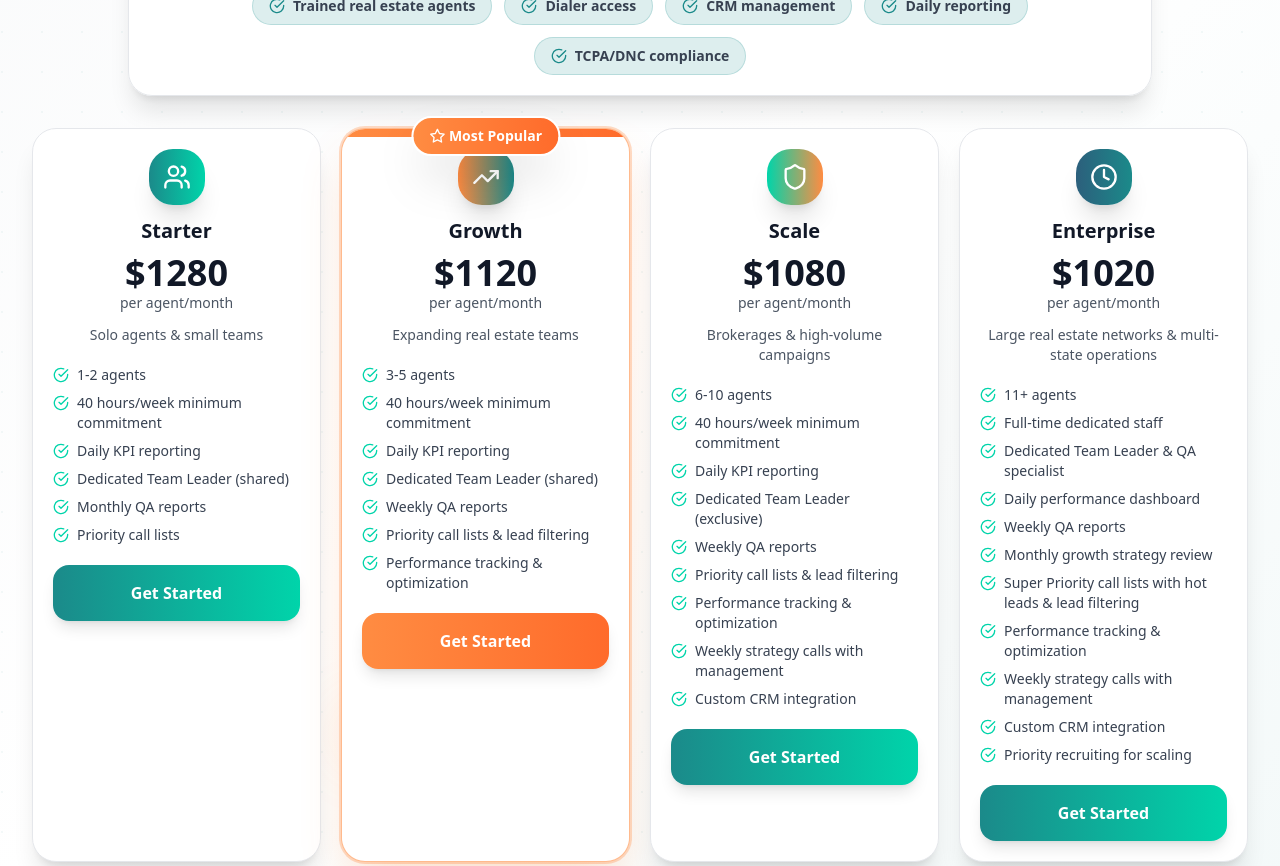
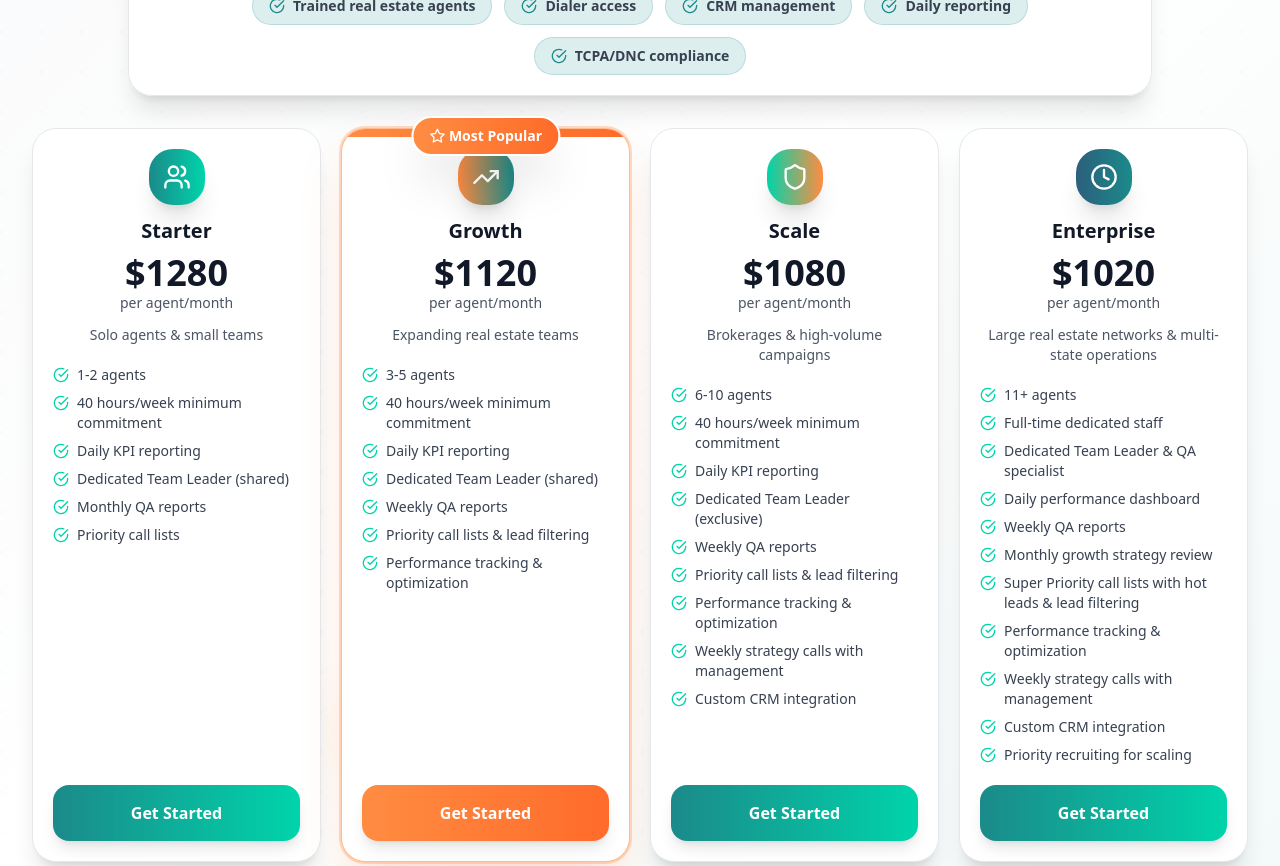
Before and after one commit to Ziad22tarek/Nile-Support-Website, a React (Vite) app: page / in a window 1280 px wide. Shown: the part 4720-5586 px from the top of the page. Built offline with nearby package versions, Linux system fonts and the light colour scheme.

Commit message:
Align Get Started buttons at bottom of cards

```diff
--- a/src/components/Pricing.tsx
+++ b/src/components/Pricing.tsx
@@ -168,7 +168,7 @@ const Pricing = () => {
                     {/* Glow effect */}
                     <div className={`absolute -inset-1 bg-gradient-to-r ${plan.color} rounded-3xl blur opacity-0 group-hover:opacity-20 transition-opacity duration-500`}></div>
 
-                    <div className="relative p-3 sm:p-4 lg:p-5">
+                    <div className="relative p-3 sm:p-4 lg:p-5 h-full flex flex-col">
                       {/* Icon and Header */}
                       <div className="text-center mb-3 sm:mb-4 lg:mb-5">
                         <div className={`w-8 h-8 sm:w-10 sm:h-10 lg:w-12 lg:h-12 xl:w-14 xl:h-14 bg-gradient-to-r ${plan.color} rounded-3xl flex items-center justify-center mx-auto mb-2 sm:mb-3 group-hover:scale-110 transition-transform duration-300 shadow-xl`}>
@@ -190,7 +190,7 @@ const Pricing = () => {
                       </div>
 
                       {/* Features */}
-                      <ul className="space-y-1 sm:space-y-2 mb-3 sm:mb-4 lg:mb-5">
+                      <ul className="space-y-1 sm:space-y-2 mb-3 sm:mb-4 lg:mb-5 flex-grow">
                         {plan.features.map((feature, featureIndex) => (
                           <li key={featureIndex} className="flex items-start">
                             <CheckCircle className="h-2 w-2 sm:h-3 sm:w-3 lg:h-4 lg:w-4 text-[#00D4AA] mr-2 flex-shrink-0 mt-0.5" />
@@ -200,7 +200,7 @@ const Pricing = () => {
                       </ul>
 
                       {/* CTA Button */}
-                      <button className={`w-full py-2 sm:py-3 lg:py-4 px-2 sm:px-3 lg:px-4 rounded-2xl font-bold text-xs sm:text-sm lg:text-base transition-all duration-300 hover:scale-105 shadow-lg ${
+                      <button className={`w-full py-2 sm:py-3 lg:py-4 px-2 sm:px-3 lg:px-4 rounded-2xl font-bold text-xs sm:text-sm lg:text-base transition-all duration-300 hover:scale-105 shadow-lg mt-auto ${
                         plan.popular
                           ? 'bg-gradient-to-r from-[#FF8C42] to-[#ff6b2b] text-white hover:shadow-xl hover:shadow-[#FF8C42]/40'
                           : 'bg-gradient-to-r from-[#1B8A8A] to-[#00D4AA] text-white hover:shadow-xl hover:shadow-[#1B8A8A]/30'
```
